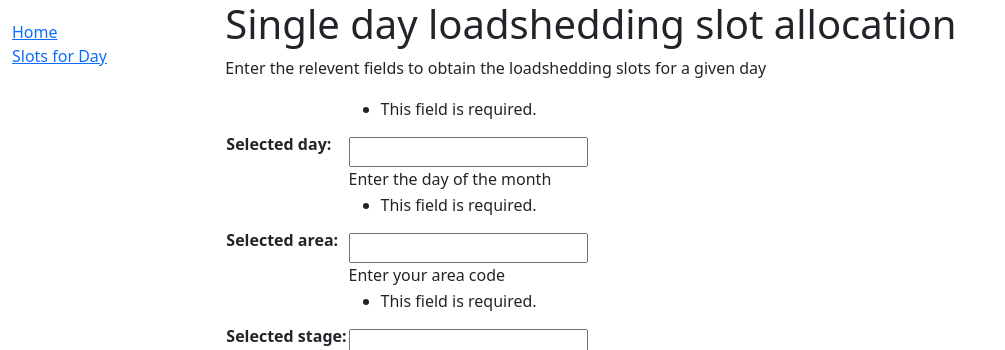
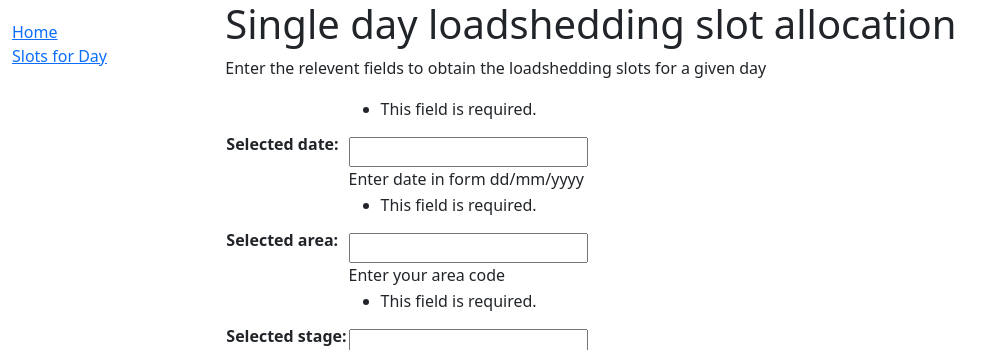
Before and after one commit to Julio-Baeta1/loadshedding-website, a Django app: page /loadshedding_calc/one/ in a window 1280 px wide. Shown: the top 350 px of the page, without its empty margins (0-1005 px from the left). Run offline with Django 4.2, Linux system fonts and the light colour scheme.

Commit message:
Added date to form and view

```diff
--- a/loadshedding/loadshedding_calc/forms.py
+++ b/loadshedding/loadshedding_calc/forms.py
@@ -1,17 +1,20 @@
+import datetime
 from django import forms
 
 from django.core.exceptions import ValidationError
 from django.utils.translation import gettext_lazy as _
 
 class DaySlotsForm(forms.Form):
-    selected_day = forms.IntegerField(help_text="Enter the day of the month")
+    selected_date = forms.DateField(help_text="Enter date in form dd/mm/yyyy",input_formats=['%d/%m/%Y'])
     selected_area = forms.IntegerField(help_text="Enter your area code")
     selected_stage = forms.IntegerField(help_text="Enter the loadshedding stage")
 
-    def clean_selected_day(self):
-        data_day = self.cleaned_data['selected_day']
 
-        if data_day < 1 or data_day > 31:
+    def clean_selected_date(self):
+        data_day = self.cleaned_data['selected_date']
+
+        #Must add further validation
+        if data_day.day < 1 or data_day.day > 31:
             raise ValidationError(_('Not a valid date'))
 
         return data_day
--- a/loadshedding/loadshedding_calc/templates/loadshedding_calc/day.html
+++ b/loadshedding/loadshedding_calc/templates/loadshedding_calc/day.html
@@ -2,10 +2,10 @@
 
 {% block content %}
 {% if day_slots %}
-    <h1>Loadshedding slots for {{day}}</h1>
+    <h1>Loadshedding slots for {{date}}</h1>
     <ul>
     {% for slot in day_slots %}
-        <li>{{ slot.start_time }} - {{ slot.end_time }}</li>
+        <li>{{ slot.start_time|time:"H:i" }} - {{ slot.end_time|time:"H:i" }}</li>
     {% endfor %}
     </ul>
 {% else %}
--- a/loadshedding/loadshedding_calc/views.py
+++ b/loadshedding/loadshedding_calc/views.py
@@ -1,3 +1,6 @@
+import datetime
+import json
+
 from django.http import HttpResponse, HttpResponseRedirect
 from django.shortcuts import get_object_or_404, render
 from django.urls import reverse
@@ -10,6 +13,8 @@ from .models import CapeTownSlots, TimeSlot
 from .forms import DaySlotsForm
 
 def stageQuery(stage,area_code):
+    """Function to create DB query for stages 1-8 of loadshedding i.e. for stage 6 load-shedding will occur if area code appears as
+    the field value for column stage6 all the way down to column stage1"""
 
     if stage <1 or stage > 8:
         return
@@ -37,63 +42,51 @@ def stageQuery(stage,area_code):
     return stage_query
 
 def index(request):
-    day_slots = CapeTownSlots.objects.filter(Q(day=1) &  Q(Q(stage1=1) | Q(stage2=1)))
-    context = {"day_slots": day_slots}
-    return render(request, "loadshedding_calc/index.html", context)
+    """View function for home page of site."""
+    return render(request, 'index.html')
 
 def dayslots(request):
-    s_day = request.session.get('c_day')
+    """Displays load-shedding time slots for a given area based on date and load-shedding stage
+        Currently uses cookies but might expand to be user specific"""
+
+    s_day = request.session.get('c_day') #Easier to pass day as int instead of extracting from date string
     s_area = request.session.get('c_area')
     s_stage = request.session.get('c_stage')
+    s_date = request.session.get('c_date')
 
     slots_query = Q(day=s_day) &  stageQuery(s_stage,s_area)
     day_slots = CapeTownSlots.objects.filter(slots_query)
     context = {"day_slots": day_slots,
-               "day": s_day
+               "date": s_date
                }
     return render(request, "loadshedding_calc/day.html", context)
 
 
 def selection(request):
+    """Simple form to enter relevent details to get load-shedding schedule for a particular day, area and load-shedding stage.
+        Uses POST for django builtin security"""
 
     if request.method == 'POST':
 
         form = DaySlotsForm(request.POST)
 
         if form.is_valid():
-            # process the data in form.cleaned_data as required (here we just write it to the model due_back field)
-            #book_instance.due_back = form.cleaned_data['renewal_date']
-            #book_instance.save()
-            day = form.cleaned_data['selected_day']
+            date = form.cleaned_data['selected_date']
             area = form.cleaned_data['selected_area']
             stage = form.cleaned_data['selected_stage']
-            #print(area)
-            request.session['c_day'] = day
+
+            request.session['c_day'] = date.day
+            request.session['c_date'] = date.strftime("%A %d %B %Y")
             request.session['c_area'] = area
             request.session['c_stage'] = stage
 
             return HttpResponseRedirect(reverse('day-slots'))
 
     else:
-        #proposed_renewal_date = datetime.date.today() + datetime.timedelta(weeks=3)
-        #form = RenewBookForm(initial={'renewal_date': proposed_renewal_date})
         form = DaySlotsForm(request.POST)
 
     context = {
         'form': form,
-        #'book_instance': book_instance,
     }
 
     return render(request, 'loadshedding_calc/selection.html', context)
-
-#class IndexView(generic.ListView):
-#    template_name = "loadshedding_clac/index.html"
-#    context_object_name = "area_code_list"
-
-#    def get_queryset(self):
-#        return CapeTownSlots.objects.filter(day=5)
-#        #return Question.objects.filter(pub_date__lte=timezone.now()).order_by("-pub_date")[:5]
-
-#class ResultsView(generic.DetailView):
-#    model = CapeTownSlots
-#    template_name = "loads/results.html"
```
Also changed, not shown: loadshedding/loadshedding_calc/templates/index.html (renamed from loadshedding/loadshedding_calc/templates/loadshedding_calc/index.html).
